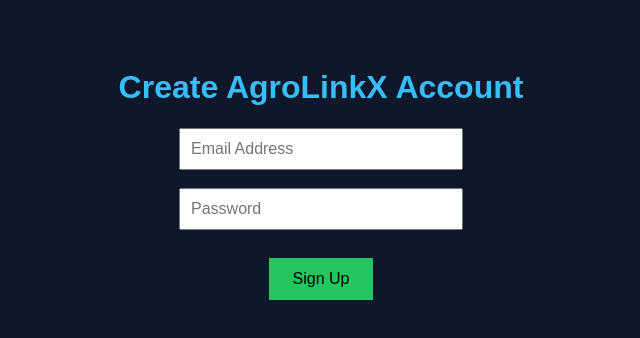
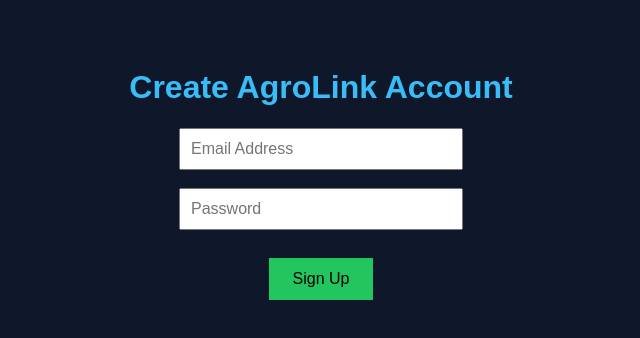
Before and after one commit to akmalhakim2311-byte/AgroLink, a plain HTML site: page signup.html in a window 1280 px wide. Shown: the whole page, without its empty margins (319-959 px from the left). Drawn offline with Linux system fonts and the light colour scheme.

Commit message:
Fix branding in signup page title and header

```diff
--- a/signup.html
+++ b/signup.html
@@ -1,12 +1,12 @@
 <!DOCTYPE html>
 <html>
 <head>
-  <title>AgroLinkX Sign Up</title>
+  <title>AgroLink Sign Up</title>
   <link rel="stylesheet" href="css/style.css">
 </head>
 <body>
 
-<h1>Create AgroLinkX Account</h1>
+<h1>Create AgroLink Account</h1>
 
 <input type="email" id="signupEmail" placeholder="Email Address">
 <br><br>
```
